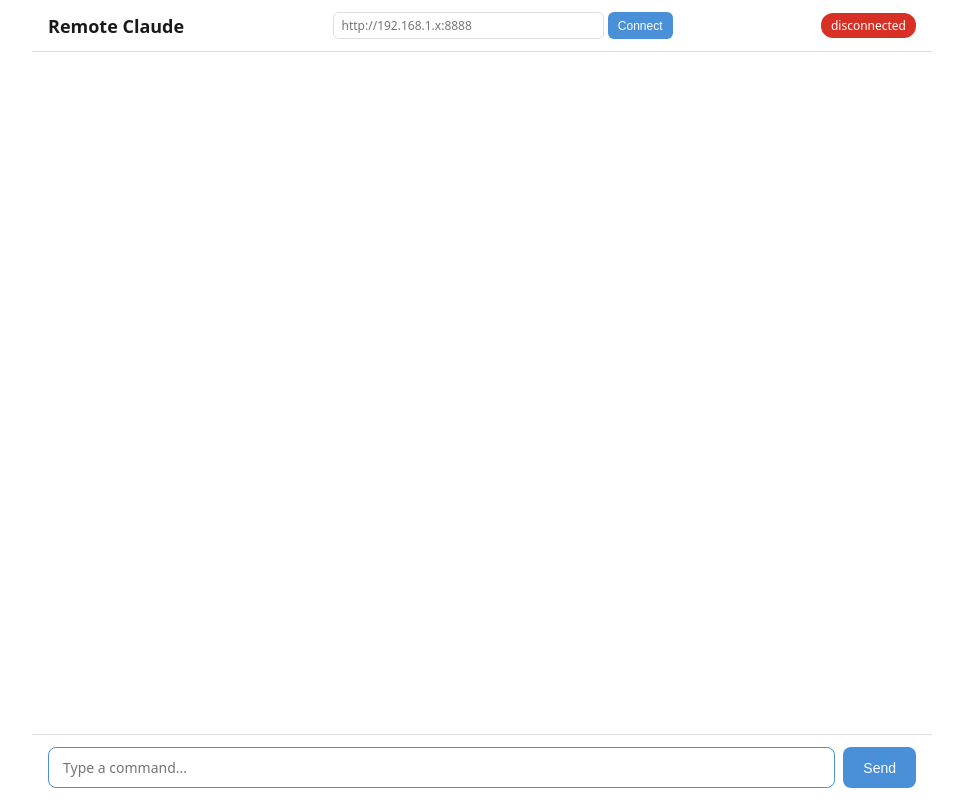
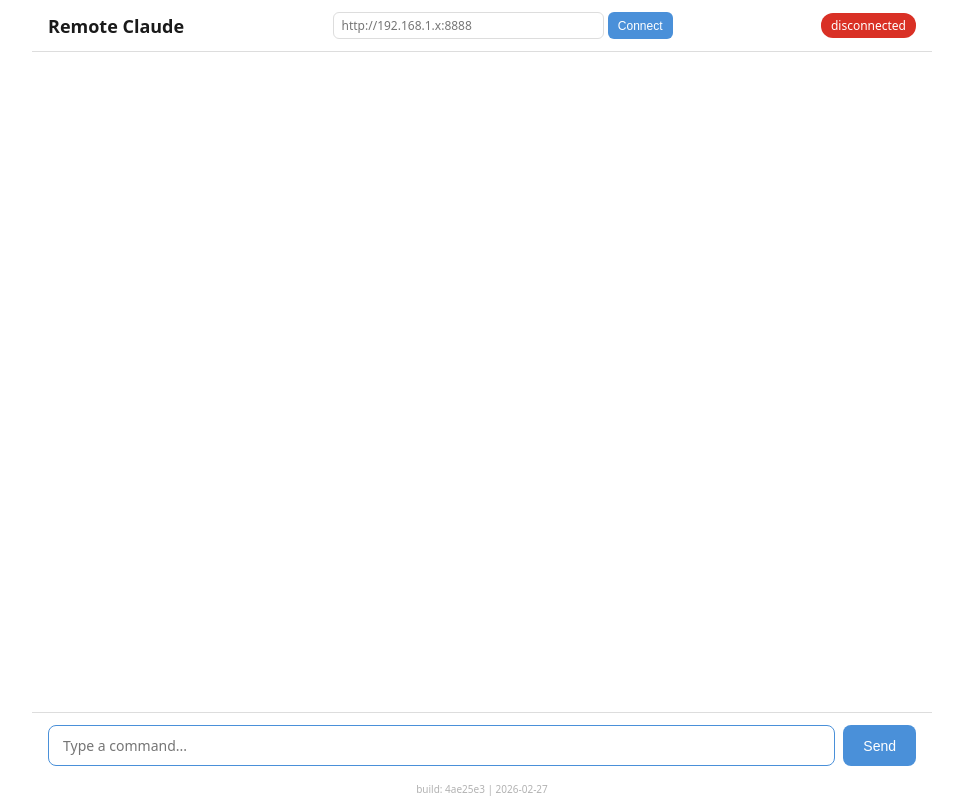
Before and after one commit to vatvit/remote-claude, a plain HTML site: page docs/index.html in a window 1280 px wide. Shown: the whole page, without its empty margins (158-1121 px from the left). Drawn offline with nearby package versions, Linux system fonts and the light colour scheme; no server answers.

Commit message:
Add build info footer to client UI

```diff
--- a/docs/index.html
+++ b/docs/index.html
@@ -27,6 +27,7 @@
       </form>
     </footer>
   </div>
+  <div class="build-info">build: 4ae25e3 | 2026-02-27</div>
   <script src="app.js"></script>
 </body>
 </html>
--- a/docs/style.css
+++ b/docs/style.css
@@ -502,3 +502,11 @@ footer {
   .question-card { max-width: 95%; }
   .question-custom { flex-direction: column; }
 }
+
+.build-info {
+  text-align: center;
+  font-size: 10px;
+  color: var(--text-muted);
+  padding: 4px;
+  opacity: 0.5;
+}
```
